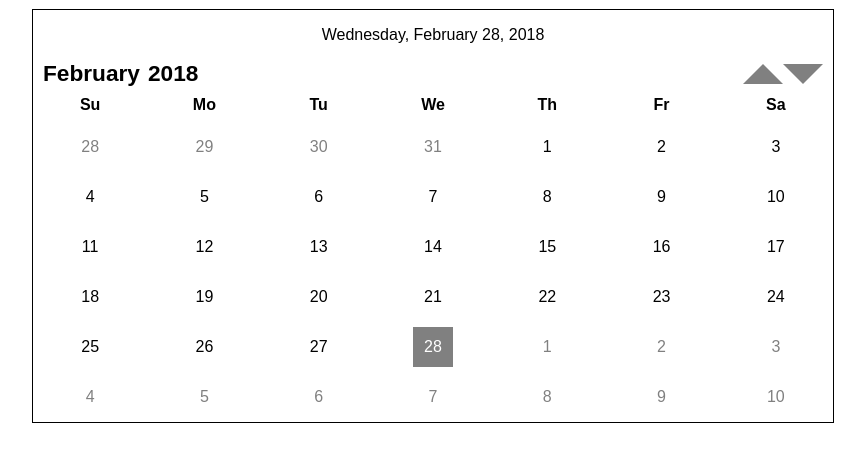
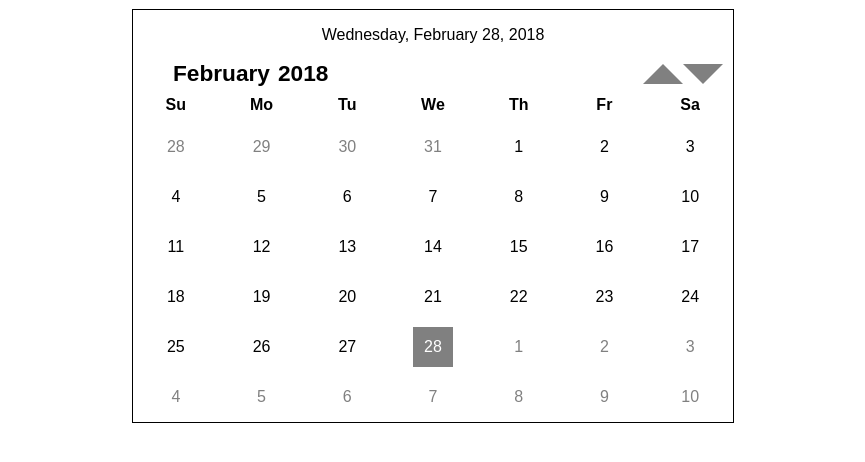
Before and after one commit to nitzan-frock/calendar-basic, a React app: page / in a window 1280 px wide. Shown: the whole page, without its empty margins (207-1072 px from the left). Built offline with nearby package versions, Linux system fonts and the light colour scheme.

Commit message:
styling update

```diff
--- a/src/containers/Calendar.css
+++ b/src/containers/Calendar.css
@@ -1,6 +1,6 @@
 .Calendar {
   display: grid;
-  max-width: 800px;
+  max-width: 600px;
   width: 100%;
   grid-template-rows: auto 1fr;
   outline: 1px solid black;
@@ -28,10 +28,16 @@
 .MonthYear {
   display: flex;
   font-size: 17pt;
-  width: 90%;
-  margin: 0 10px 0 10px;
+  width: 100%;
+  margin-left: 20px;
   justify-content: left;
   align-content: center;
+}
+
+@media (min-width: 600px) {
+  .MonthYear {
+    margin-left: 40px;
+  }
 }
 
 .Month {
```
